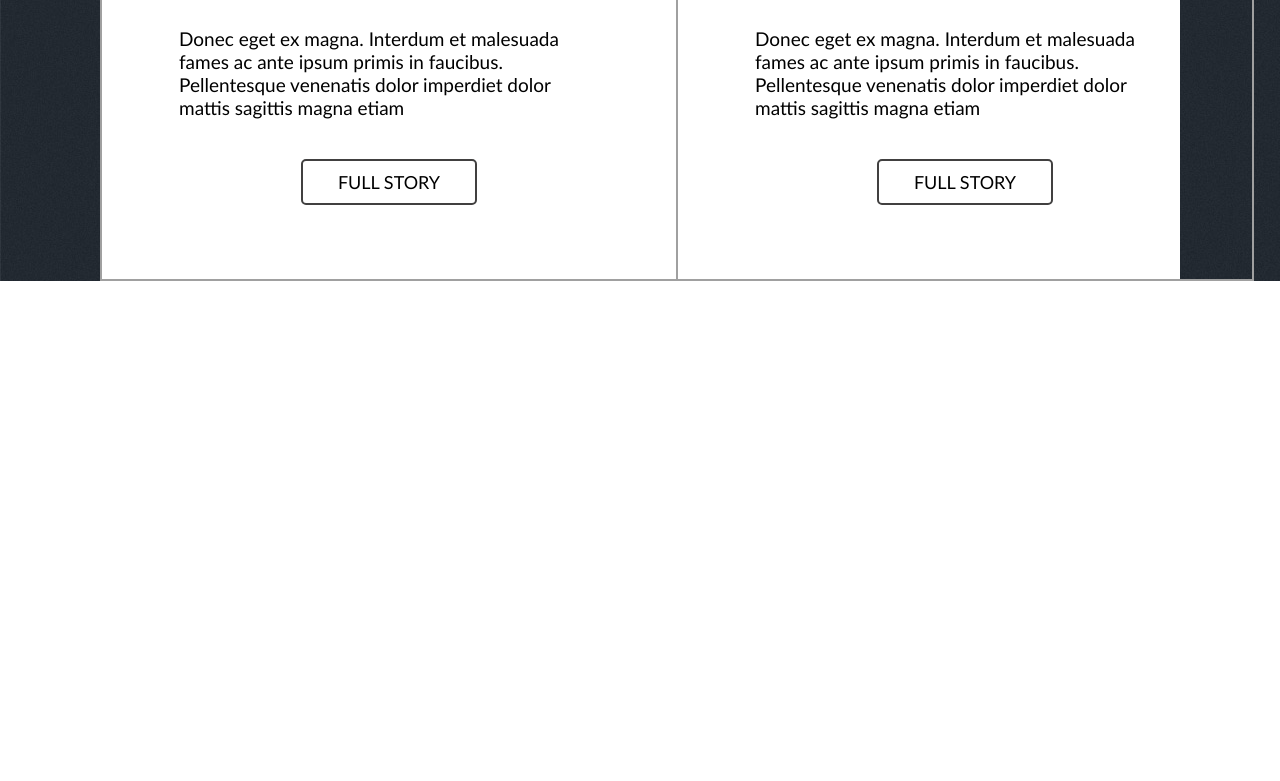
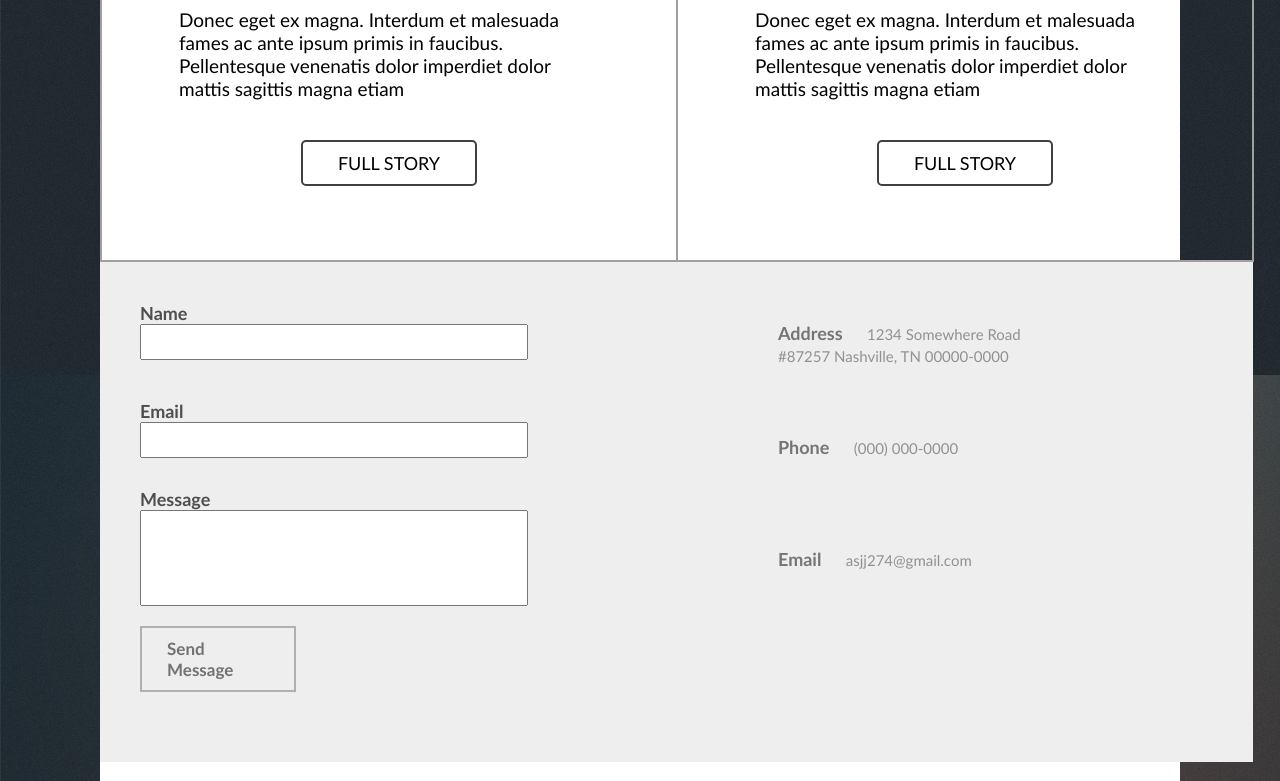
Before and after one commit to aditi5427/web_dev, a plain HTML site: page assignment-2/index.html in a window 1280 px wide. Shown: the part 3625-4406 px from the top of the page. Before the commit the page ends 3906 px from the top, so only its background shows below. Drawn offline with Linux system fonts and the light colour scheme.

Commit message:
added files

```diff
--- a/assignment-2/index.html
+++ b/assignment-2/index.html
@@ -14,11 +14,7 @@
         <div class="id">
             <div class="name">Hii, This is</div>
             <div class="name1">Aditi Suman</div>
-        </div>/title>
-    <link rel="stylesheet" href="style.css">
-</head>
-
-<body>
+        </div>
         <div class="box">
             <div class="nav">
                 <div class="navbar">
@@ -116,8 +112,21 @@
                         <div class="story"> FULL STORY</div>
                     </div>
                 </div>
-            </div>
-
+                <div class="box6">
+                    <div class="box5">
+                        <div class="naam"> Name <input type="text" name="Name" id="na"></div>
+                        <div class="naam">Email <input type="text" name="Email"></div>
+                        <div class="mess">Message <input type="text" name="Message"></div>
+                        <div class="send">Send Message</div>
+                    </div>
+                    <div class="box7">
+                        <div class="address">Address <span>1234 Somewhere Road #87257 Nashville, TN 00000-0000</span>
+                        </div>
+                        <div class="phone">Phone <span>(000) 000-0000</span></div>
+                        <div class="mail">Email <span>asjj274@gmail.com</span></div>
+                    </div>
+                </div>
+            </div> padding: 0px 50px;
         </div>
     </div>
 </body>
--- a/assignment-2/style.css
+++ b/assignment-2/style.css
@@ -115,7 +115,7 @@ body {
     border: 2px solid rgb(80, 80, 80);
     padding: 10px 40px;
     color: black;
-    margin:50px 330px;
+    margin: 50px 330px;
     width: 75px;
     font-size: 18px;
     font-weight: bold;
@@ -124,8 +124,9 @@ body {
 .box3 {
     display: grid;
     grid-template-columns: 576px 576px;
-   margin-top: 100px;
+    margin-top: 100px;
 }
+
 .box4 {
     height: 700px;
     width: 574px;
@@ -158,6 +159,7 @@ body {
     width: 420px;
     font-size: 19px;
 }
+
 .line1 img {
     margin-top: 20px;
     height: 250px;
@@ -169,3 +171,99 @@ body {
     border: 2px solid rgb(65, 64, 64);
     border-radius: 5px;
 }
+
+.story:hover {
+    border: 2px solid rgb(123, 161, 177);
+    color: rgb(102, 175, 175);
+    font-weight: bold;
+}
+
+.box6 {
+    display: flex;
+}
+
+.box5 {
+    background-color: rgb(238, 238, 238);
+    color: black;
+    display: flex;
+    flex-direction: column;
+    font-weight: bold;
+}
+
+.box7 {
+    display: flex;
+    flex-direction: column;
+    color: rgb(117, 117, 117);
+    background: rgb(238, 238, 238);
+    ;
+    font-size: 18px;
+}
+
+.naam {
+    margin-top: 40px;
+    margin-left: 40px;
+    color: rgb(78, 78, 78);
+    font-size: 18px;
+}
+
+.naam input {
+    /* margin-left: 25px; */
+    height: 30px;
+    width: 380px;
+}
+
+.mess {
+    margin-top: 30px;
+    margin-left: 40px;
+    color: rgb(78, 78, 78);
+    font-size: 18px;
+}
+
+.mess input {
+    height: 90px;
+    width: 380px;
+}
+
+.send {
+    margin-top: 20px;
+    margin-left: 40px;
+    margin-bottom: 70px;
+    font-weight: bold;
+    font-size: 17px;
+    border: 2px solid rgb(177, 174, 174);
+    padding: 10px 25px;
+    width: 102px !important;
+    color: rgb(116, 113, 113);
+}
+
+.box5 input:hover {
+    border: 2px solid rgb(88, 157, 182);
+}
+
+.address {
+    margin-top: 60px;
+    margin-left: 250px;
+    margin-right: 195px;
+    width: 280px;
+    font-weight: bold;
+}
+
+.box7 span {
+    margin-left: 20px;
+    color: rgb(145, 145, 145);
+    font-size: 15px;
+    font-weight: 500;
+}
+
+.phone {
+    margin-top: 70px;
+    margin-left: 250px;
+    font-weight: bold;
+}
+
+.mail {
+    margin-top: 90px;
+    margin-left: 250px;
+    font-weight: bold;
+
+}
```
